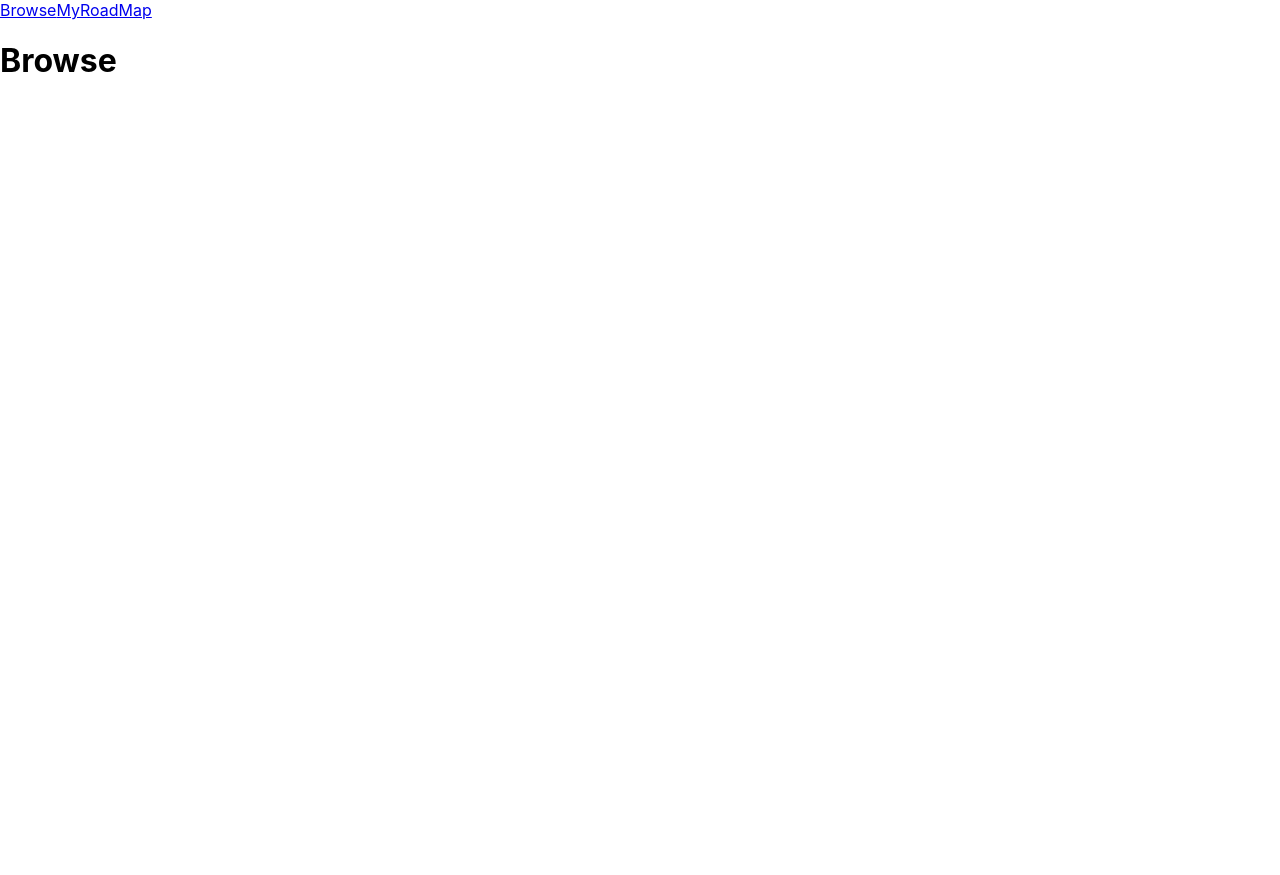
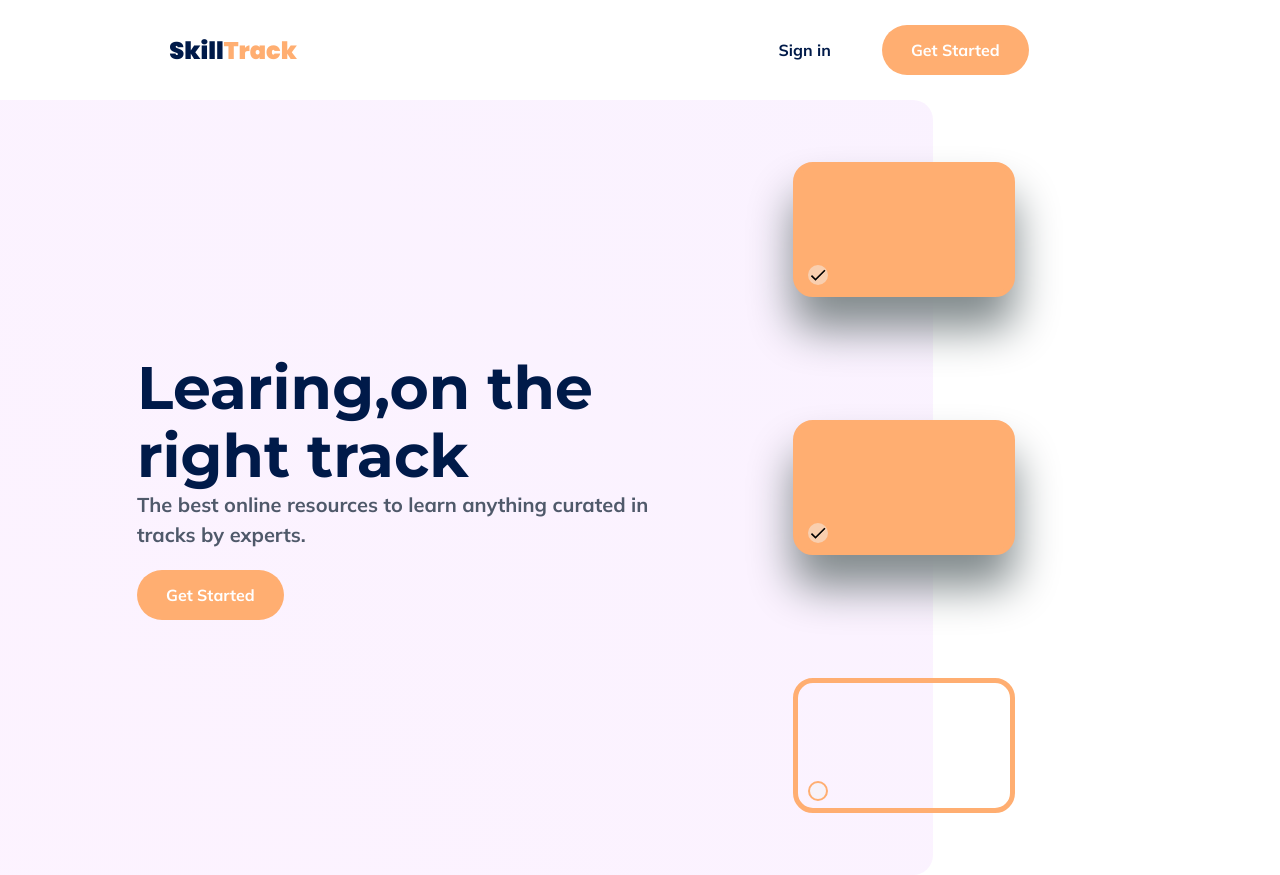
Before and after one commit to Saurav1905/Ivy-Frontend, a React (Create React App) app: page / in a window 1280 px wide. Before the commit the page ends 800 px from the top, so only its background shows below. Built offline with nearby package versions, Linux system fonts and the light colour scheme.

Commit message:
Landing__page

```diff
--- a/package.json
+++ b/package.json
@@ -3,6 +3,8 @@
   "version": "0.1.0",
   "private": true,
   "dependencies": {
+    "@material-ui/core": "^4.11.0",
+    "@material-ui/icons": "^4.9.1",
     "@testing-library/jest-dom": "^4.2.4",
     "@testing-library/react": "^9.3.2",
     "@testing-library/user-event": "^7.1.2",
--- /dev/null
+++ b/src/App.css
@@ -0,0 +1,149 @@
+@import url('https://fonts.googleapis.com/css2?family=Poppins:wght@900&display=swap');
+@import url('https://fonts.googleapis.com/css2?family=Mulish:wght@700&display=swap');
+@import url('https://fonts.googleapis.com/css2?family=Montserrat:wght@700,400&display=swap');
+
+
+* {
+    box-sizing: border-box;
+    margin: 0;
+
+}
+
+body {
+    min-height: 100vh;
+    color: #001A49;
+
+}
+
+/* nav */
+.Landing__nav {
+    width: 100%;
+    height: 100px;
+    display: flex;
+    padding-left: 21.16182572614108vh;
+    padding-right: 31.3969571230982vh;
+    align-items: center;
+    justify-content: space-between;
+}
+
+.Landing__logo {
+    font-weight: 900;
+    flex: 1;
+    font-family: 'Poppins', sans-serif;
+    font-size: 24px;
+}
+
+.Landing__track {
+    color: #FFAE71;
+}
+
+.Landing__start {
+    width: 147px;
+    height: 50px;
+    background-color: #FFAE71;
+    color: white;
+    text-decoration: none;
+    border-radius: 33px;
+    display: flex;
+    align-items: center;
+    justify-content: center;
+    font-family: 'Mulish', sans-serif;
+}
+
+.Landing__signin {
+    text-decoration: none;
+    font-family: 'Mulish', sans-serif;
+    margin-right: 51px;
+    color: #001A49;
+    ;
+}
+
+/* Content */
+.Landing__main {
+    height: 96.81881051175657vh;
+    width: 100%;
+}
+
+.Landing__background {
+    height: 96.81881051175657vh;
+    width: 72.86096256684492vw;
+    background: linear-gradient(44.11deg, rgba(205, 16, 255, 0.05), rgba(159, 6, 255, 0.05));
+    mix-blend-mode: normal;
+    border-radius: 0px 20px 20px 0px;
+    display: flex;
+    flex-direction: row;
+    align-items: center;
+    justify-content: center;
+    position: relative;
+}
+
+.Landing__content {
+    height: 100%;
+    width: 100%;
+    display: flex;
+    flex-direction: column;
+    align-items: flex-start;
+    justify-content: center;
+    text-align: left;
+    padding-left: 10.695187165775401vw;
+    line-height: 3rem;
+}
+
+.Landing__content h1 {
+    font-family: "Montserrat", sans-serif;
+    font-weight: 700;
+    font-size: 60px;
+    line-height: 68px;
+    width: 40.7vw;
+
+}
+
+.Landing__content h6 {
+    font-family: "Mulish", sans-serif;
+    font-weight: 400;
+    color: #4F596A;
+    font-size: 20px;
+    line-height: 30px;
+    width: 40.7vw;
+    margin-bottom: 20px;
+}
+
+.Landing__box {
+    position: absolute;
+    display: flex;
+    flex-direction: column;
+    align-items: center;
+    justify-content: space-around;
+    width: 222px;
+    height: 96.81881051175657vh;
+    right: -6.4171122994652405vw;
+}
+
+.Landing__decor {
+    height: 135px;
+    width: 222px;
+    background: #FFAE71;
+    box-shadow: 0px 32px 44px #818A8C;
+    border-radius: 20px;
+    position: relative;
+    width: 222px;
+    border: 5px solid #FFAE71;
+}
+
+.Landing__innerdecor {
+    background-color: transparent;
+    box-shadow: none;
+}
+
+.Landing__tick {
+    color: black;
+    background-color: rgba(242, 242, 242, 0.48);
+    margin-left: 10px;
+    margin-top: 98px;
+    border-radius: 999px;
+}
+
+.Landing__ticktrans {
+    color: transparent;
+    border: 2px solid #FFAE71;
+}
--- a/src/App.js
+++ b/src/App.js
@@ -1,13 +1,16 @@
 import React from "react";
 import { Route, Switch } from "react-router-dom";
+import "./App.css";
 import Home from "./pages/Home";
+import Landing from "./pages/Landing";
 import User from "./pages/User/User";
 function App() {
   return (
     <>
       <Switch>
         <Route path="/user" component={User} />
-        <Route path="/" component={Home} />
+        <Route path="/home" component={Home} />
+        <Route path="/" component={Landing} />
       </Switch>
     </>
   );
--- a/src/pages/Home.jsx
+++ b/src/pages/Home.jsx
@@ -16,7 +16,7 @@ function Home() {
           <Route path="/Roadmaps/:id" component={Roadmap} />
           <Route exact path="/Roadmaps" component={Roadmaps} />
           <Route path="/not-found" component={NotFound} />
-          <Route exact path="/" component={Browse} />
+          <Route exact path="/home" component={Browse} />
           <Redirect to="/not-found" />
         </Switch>
       </div>
--- /dev/null
+++ b/src/pages/Landing.jsx
@@ -0,0 +1,51 @@
+import React from "react";
+import { Link } from "react-router-dom";
+import CheckIcon from "@material-ui/icons/Check";
+function Landing() {
+  return (
+    <>
+      <div className="Landing__nav">
+        <span className="Landing__logo">
+          {" "}
+          Skill<span className="Landing__track">Track</span>
+        </span>
+        <Link to="/signin" className="Landing__signin">
+          Sign in
+        </Link>
+        <Link to="/home" className="Landing__start">
+          Get Started
+        </Link>
+      </div>
+      <div className="Landing__main">
+        <div className="Landing__background">
+          <div className="Landing__content">
+            <h1>Learing,on the right track</h1>
+            <h6>
+              The best online resources to learn anything curated in tracks by
+              experts.
+            </h6>
+            <Link to="/home" className="Landing__start">
+              Get Started
+            </Link>
+          </div>
+          <div className="Landing__box">
+            <span className="Landing__decor">
+              <CheckIcon style={{ fontSize: 20 }} className="Landing__tick" />
+            </span>
+            <span className="Landing__decor">
+              <CheckIcon style={{ fontSize: 20 }} className="Landing__tick" />
+            </span>
+            <span className="Landing__decor Landing__innerdecor">
+              <CheckIcon
+                style={{ fontSize: 20 }}
+                className="Landing__tick Landing__ticktrans"
+              />
+            </span>
+          </div>
+        </div>
+      </div>
+    </>
+  );
+}
+
+export default Landing;
```
Also changed, not shown: 1 other file (tests, documents, lock files or other folders).
